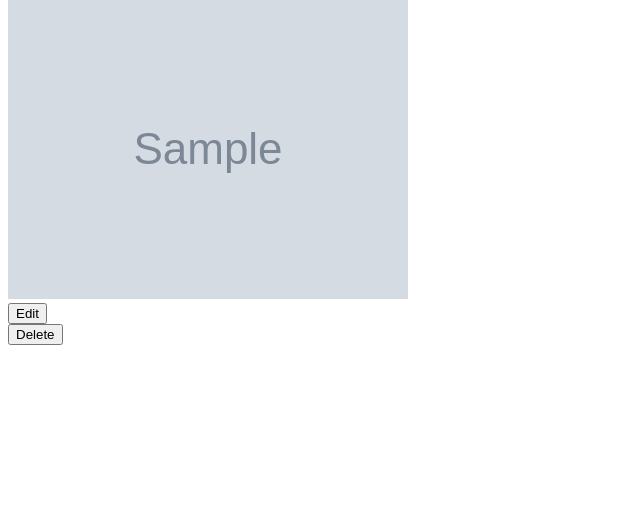
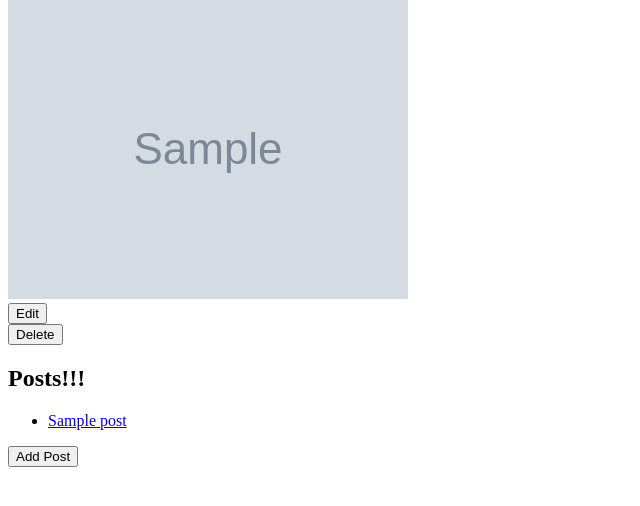
Before and after one commit to DT-1236/flask_blogly, a Flask app: page /users/1 in a window 1280 px wide. Shown: the part 81-587 px from the top of the page, without its empty margins (0-640 px from the left). Run offline with Flask 2, Linux system fonts and the light colour scheme; tables that the repository leaves empty hold one stand-in row (values such as "Sample post"); grey boxes marked "Sample" are stand-in pictures.

Commit message:
Tag in after a bunch of endpoints

```diff
--- a/app.py
+++ b/app.py
@@ -1,7 +1,7 @@
 """Blogly application."""
 
 from flask import Flask, render_template, redirect, request, flash
-from models import db, connect_db, User
+from models import db, connect_db, User, Post
 from flask_debugtoolbar import DebugToolbarExtension
 
 app = Flask(__name__)
@@ -61,6 +61,7 @@ def display_a_user(user_id):
     """display a user according to its id"""
 
     user = User.query.get(user_id)
+    print(request.args)
     return render_template("user.html", user=user)
 
 
@@ -98,3 +99,50 @@ def delete_a_user(user_id):
     flash(f'you deeted me! {user.first_name} {user.last_name}')
 
     return redirect('/users')
+
+
+@app.route('/users/<int:user_id>/posts/new')
+def display_new_post_form(user_id: int):
+
+    return render_template('new_post.html', user=User.query.get(user_id))
+
+
+@app.route('/users/<int:user_id>/posts', methods=['POST'])
+def process_new_post_form(user_id: int):
+    form = request.form
+    new_post = Post(
+        title=form['title'], content=form['content'], user_id=user_id)
+    db.session.add(new_post)
+    db.session.commit()
+    return redirect(f'/users/{user_id}')
+
+
+@app.route('/posts/<int:post_id>')
+def display_post(post_id: int):
+    return render_template('post.html', post=Post.query.get(post_id))
+
+
+@app.route('/posts/<int:post_id>', methods=['POST'])
+def delete_post(post_id: int):
+    post = Post.get(post_id)
+    user_id = post.user.id
+    db.session.delete(post)
+    db.session.commit()
+    return redirect(f'/users/{user_id}')
+
+
+@app.route('/posts/<int:post_id>/edit')
+def display_edit_post_form(post_id: int):
+    return render_template('edit_post.html', post=Post.query.get(post_id))
+
+
+@app.route('/posts/<int:post_id>/edit', methods=['POST'])
+def process_edit_post_form(post_id: int):
+    form = request.form
+    post = Post.query.get(post_id)
+    post.title = form.get('title')
+    post.content = form.get('content')
+    db.session.add(post)
+    db.session.commit()
+    flash("post edited!")
+    return redirect(f"/posts/{post_id}")
--- a/models.py
+++ b/models.py
@@ -25,3 +25,23 @@ class User(db.Model):
     def full_name(self):
         """Returns the user's full name"""
         return f"{self.first_name} {self.last_name}"
+
+
+class Post(db.Model):
+    """User post"""
+
+    __tablename__ = 'posts'
+
+    id = db.Column(db.Integer, primary_key=True, autoincrement=True)
+    title = db.Column(db.Text, nullable=False)
+    content = db.Column(db.Text, nullable=True)
+
+    created_at = db.Column(db.DateTime, server_default=db.func.now())
+    updated_at = db.Column(
+        db.DateTime,
+        server_default=db.func.now(),
+        server_onupdate=db.func.now())
+
+    user_id = db.Column(db.Integer, db.ForeignKey('users.id'), nullable=False)
+    user = db.relationship(
+        'User', backref='posts')  #  cascade="all, delete-orphan",
--- a/templates/new_user.html
+++ b/templates/new_user.html
@@ -13,6 +13,7 @@ Create a user
    <label for="first_name">First Name</label> <input required name='first_name' placeholder="Enter a first name" type="text">
    <label for="last_name">Last Name</label> <input required name='last_name' placeholder="Enter a last name" type="text">
    <label for="image_url">Image URL</label> <input required name='image_url' placeholder="Provide an image of this user" type="url">
+   <a href="/users">Cancel</a>
    <button type="submit">Add</button>
 </form>
 {% endblock%}
--- a/templates/user.html
+++ b/templates/user.html
@@ -24,4 +24,15 @@
 </div>
 
 </div>
+<div>
+    <h2>Posts!!!</h2>
+    <ul>
+        {% for post in user.posts %}
+        <li><a href="/posts/{{ post.id }}">{{ post.title }}</a></li>
+        {% endfor %}
+    </ul>
+    <form action="/users/{{user.id}}/posts/new">
+        <button type='submit'>Add Post</button>
+    </form>
+</div>
 {% endblock%}
```
Also changed, not shown: templates/edit_post.html (added, +18 -0 lines), templates/new_post.html (added, +18 -0 lines), templates/post.html (added, +17 -0 lines).
